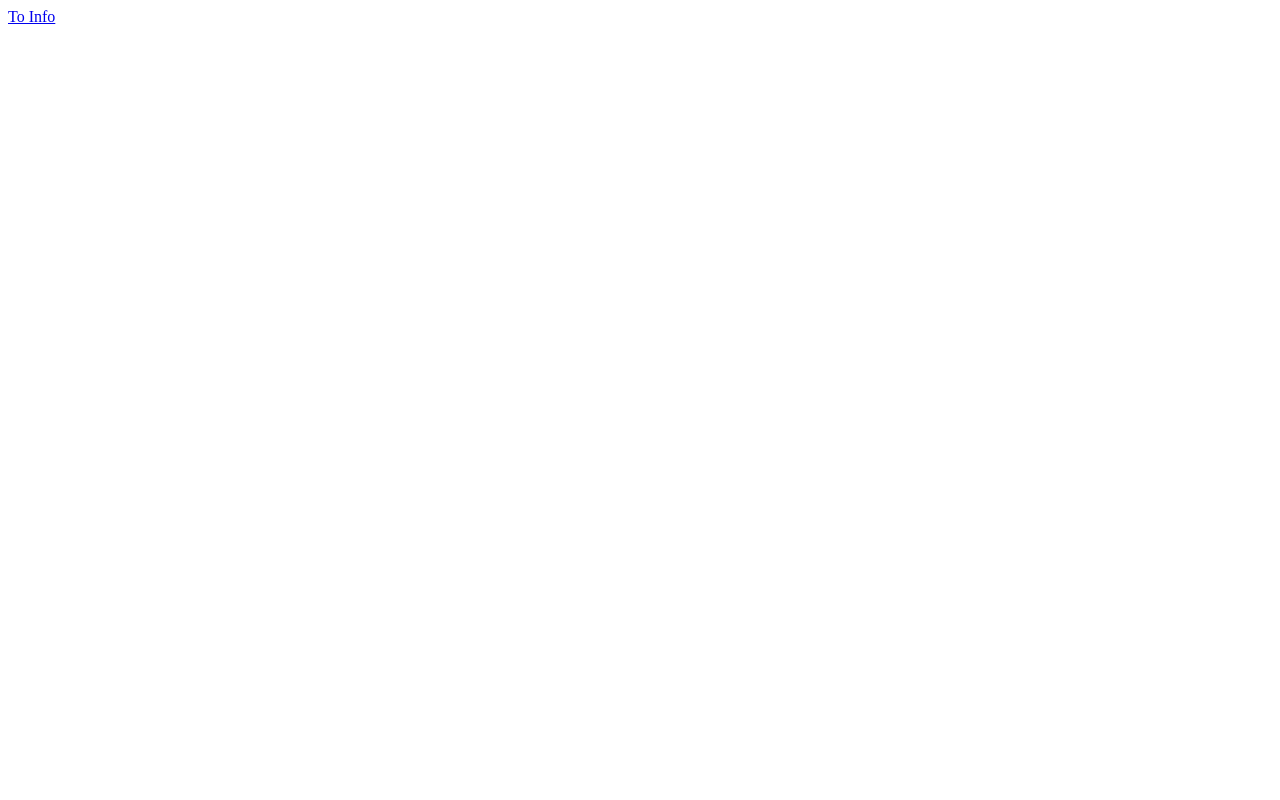
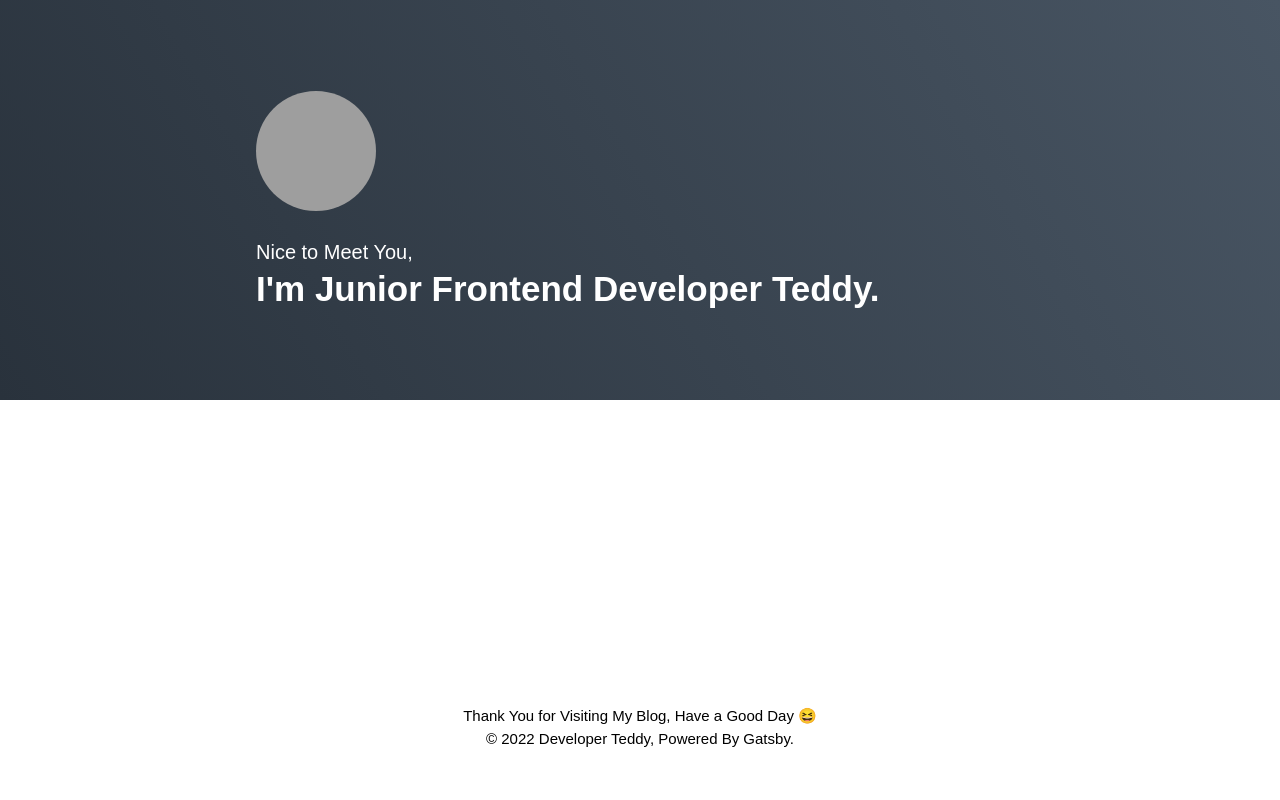
Before and after one commit to teddyjung8808/gatsby-teddy, a Gatsby site: page / in a window 1280 px wide. Built offline with nearby package versions, Linux system fonts and the light colour scheme; Gatsby itself is replaced by a stand-in of ours; grey boxes are pictures that could not be loaded; a web font is replaced by a local one.

Commit message:
메인 페이지 헤더, 푸터 생성

```diff
--- /dev/null
+++ b/src/components/Common/Footer.tsx
@@ -0,0 +1,23 @@
+import React, { FunctionComponent } from 'react'
+import styled from '@emotion/styled'
+
+const FooterWrapper = styled.div`
+  display: grid;
+  place-items: center;
+  margin-top: auto;
+  padding: 50px 0;
+  font-size: 15px;
+  text-align: center;
+  line-height: 1.5;
+`
+
+const Footer: FunctionComponent = function () {
+  return (
+    <FooterWrapper>
+      Thank You for Visiting My Blog, Have a Good Day 😆
+      <br />© 2022 Developer Teddy, Powered By Gatsby.
+    </FooterWrapper>
+  )
+}
+
+export default Footer
--- /dev/null
+++ b/src/components/Common/GlobalStyle.tsx
@@ -0,0 +1,32 @@
+import React, { FunctionComponent } from 'react'
+import { Global, css } from '@emotion/react'
+
+const defaultStyle = css`
+  @import url('<https://fonts.googleapis.com/css2?family=Noto+Sans+KR:wght@300;400;500;700&display=swap>');
+
+  * {
+    padding: 0;
+    margin: 0;
+    box-sizing: border-box;
+    font-family: 'Noto Sans KR', sans-serif;
+  }
+
+  html,
+  body,
+  #___gatsby {
+    height: 100%;
+  }
+
+  a,
+  a:hover {
+    color: inherit;
+    text-decoration: none;
+    cursor: pointer;
+  }
+`
+
+const GlobalStyle: FunctionComponent = function () {
+  return <Global styles={defaultStyle} />
+}
+
+export default GlobalStyle
--- /dev/null
+++ b/src/components/Main/Introduction.tsx
@@ -0,0 +1,47 @@
+import React from 'react'
+import styled from '@emotion/styled'
+
+import ProfileImage from '@Components/Main/ProfileImage'
+
+const Introduction = () => {
+  return (
+    <Background>
+      <Wrapper>
+        <ProfileImage />
+        <div>
+          <SubTitle>Nice to Meet You,</SubTitle>
+          <Title>I'm Junior Frontend Developer Teddy.</Title>
+        </div>
+      </Wrapper>
+    </Background>
+  )
+}
+
+const Background = styled.div`
+  width: 100%;
+  background-image: linear-gradient(60deg, #29323c 0%, #485563 100%);
+  color: #ffffff;
+`
+
+const Wrapper = styled.div`
+  display: flex;
+  flex-direction: column;
+  justify-content: center;
+  align-items: flex-start;
+  width: 768px;
+  height: 400px;
+  margin: 0 auto;
+`
+
+const SubTitle = styled.div`
+  font-size: 20px;
+  font-weight: 400;
+`
+
+const Title = styled.div`
+  margin-top: 5px;
+  font-size: 35px;
+  font-weight: 700;
+`
+
+export default Introduction
--- /dev/null
+++ b/src/components/Main/ProfileImage.tsx
@@ -0,0 +1,17 @@
+import React, { FunctionComponent } from 'react'
+import styled from '@emotion/styled'
+
+const ProfileImage: FunctionComponent = () => {
+  return <ProfileImageWrapper src={PROFILE_IMAGE_LINK} alt="Profile Image" />
+}
+
+const PROFILE_IMAGE_LINK = '/static/images/teddy.JPG'
+
+const ProfileImageWrapper = styled.img`
+  width: 120px;
+  height: 120px;
+  margin-bottom: 30px;
+  border-radius: 50%;
+`
+
+export default ProfileImage
--- a/src/pages/index.tsx
+++ b/src/pages/index.tsx
@@ -1,12 +1,24 @@
 import React, { FunctionComponent } from 'react'
-import { Link } from 'gatsby'
+
+import styled from '@emotion/styled'
+import GlobalStyle from '@Components/Common/GlobalStyle'
+import Footer from '@Components/Common/Footer'
+import Introduction from '@Components/Main/Introduction'
 
 const IndexPage: FunctionComponent = function () {
   return (
-    <div>
-      <Link to="/info">To Info</Link>
-    </div>
+    <Container>
+      <GlobalStyle />
+      <Introduction />
+      <Footer />
+    </Container>
   )
 }
 
+const Container = styled.div`
+  display: flex;
+  flex-direction: column;
+  height: 100vh;
+`
+
 export default IndexPage
--- a/tsconfig.json
+++ b/tsconfig.json
@@ -10,7 +10,7 @@
     "noImplicitReturns": true,
     "baseUrl": "./src",
     "paths": {
-      "components/*": ["./components/*"],
+      "@Components/*": ["./components/*"],
       "utils/*": ["./utils/*"],
       "hooks/*": ["./hooks/*"]
     },
```
Also changed, not shown: gatsby-node.js (+4 -14 lines).
